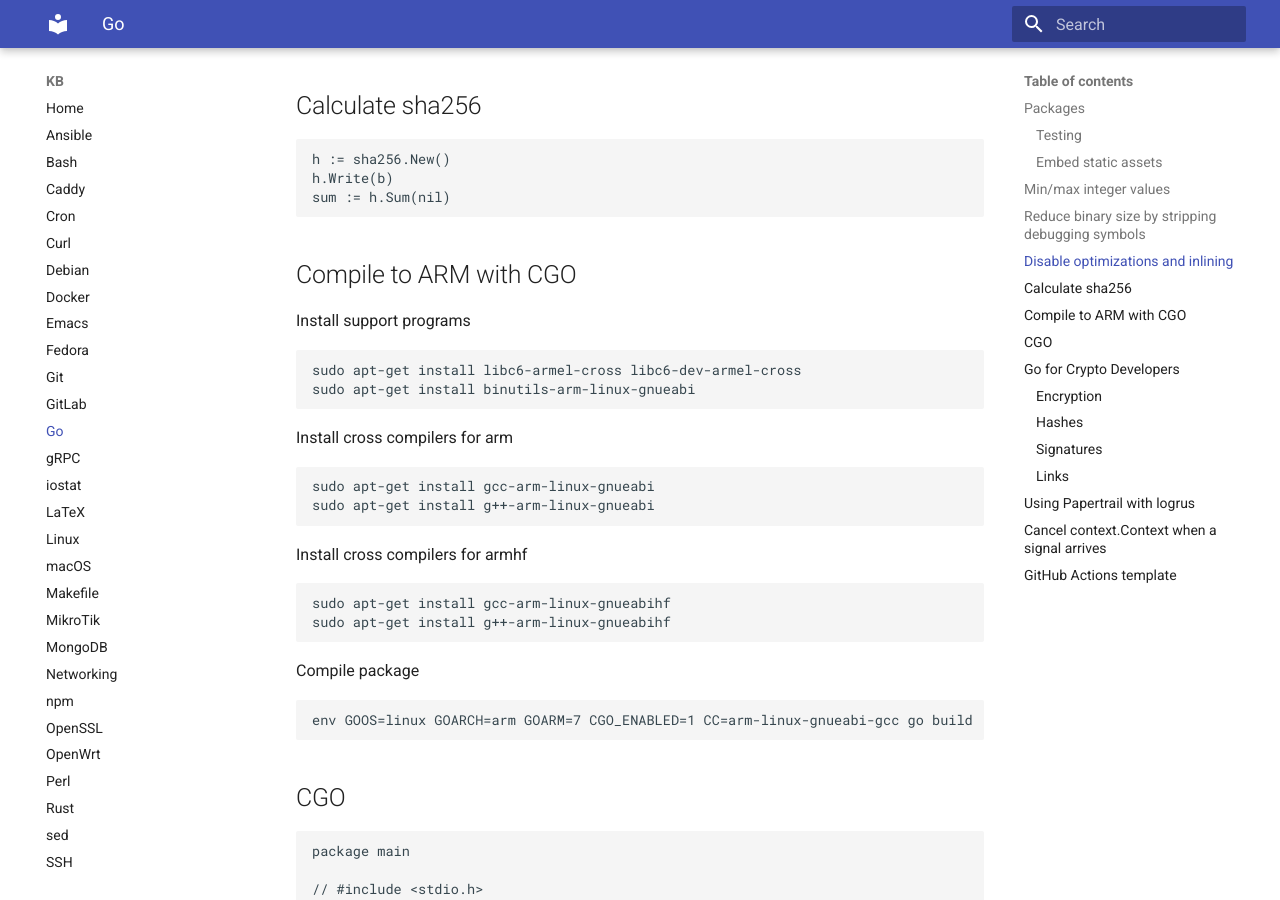
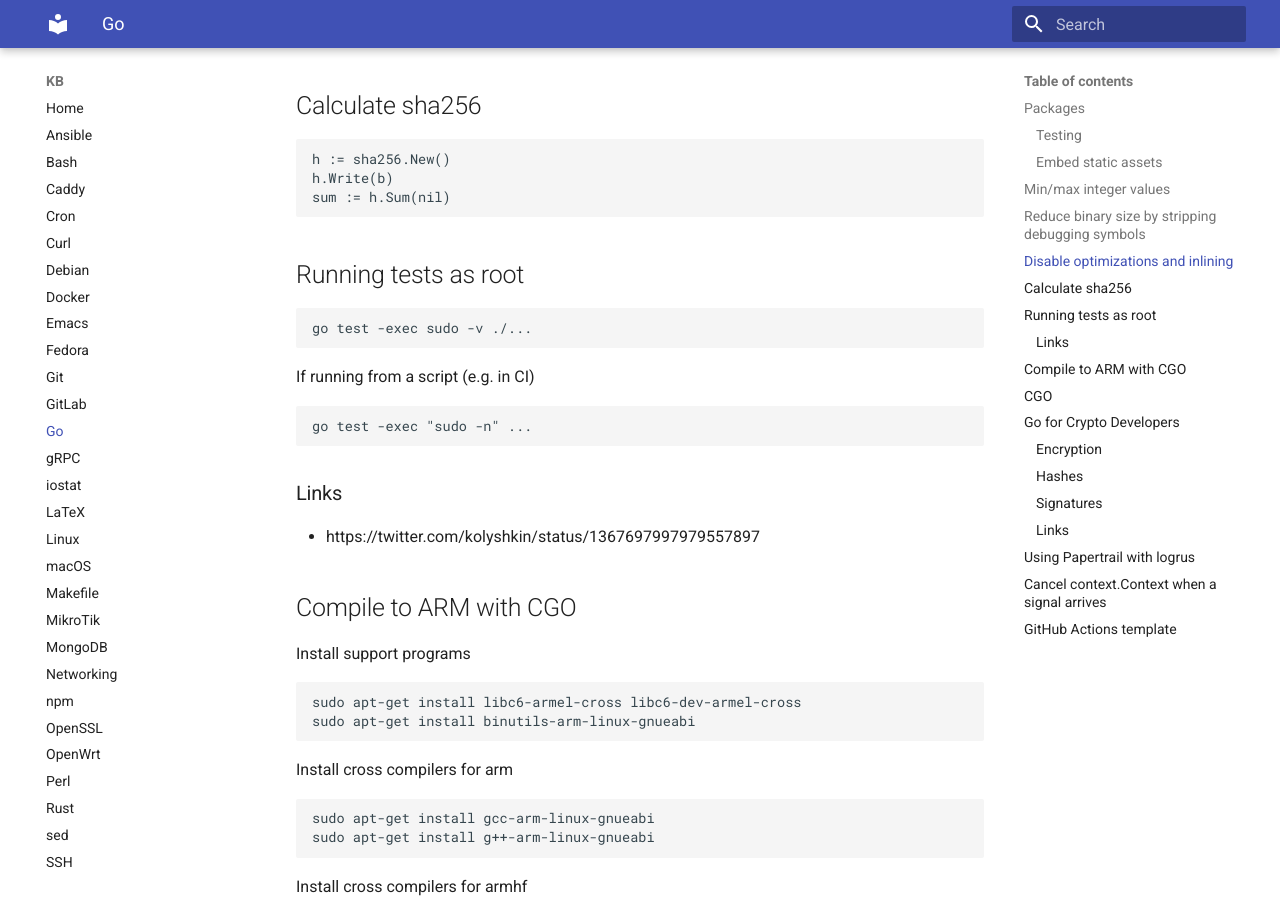
Before and after one commit to mbialon/kb, an MkDocs documentation site: the page built from docs/go.md, in a window 1280 px wide and 900 px high, scrolled down 966 px. Built offline with MkDocs 1.6.1 and Material for MkDocs 9.7.7, drawn with Linux system fonts in a browser that asks for light colours.

Commit message:
go: running tests as root

````diff
--- a/docs/go.md
+++ b/docs/go.md
@@ -45,6 +45,22 @@
 h.Write(b)
 sum := h.Sum(nil)
 ```
+
+## Running tests as root
+
+```
+go test -exec sudo -v ./...
+```
+
+If running from a script (e.g. in CI)
+
+```
+go test -exec "sudo -n" ...
+```
+
+### Links
+
+- https://twitter.com/kolyshkin/status/1367697997979557897
 
 ## Compile to ARM with CGO
 
````
